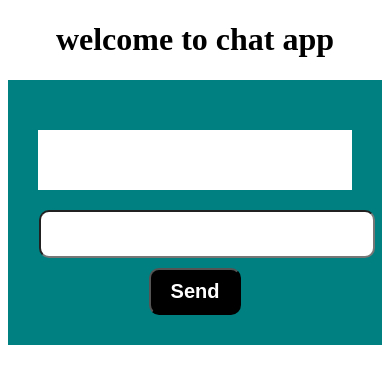
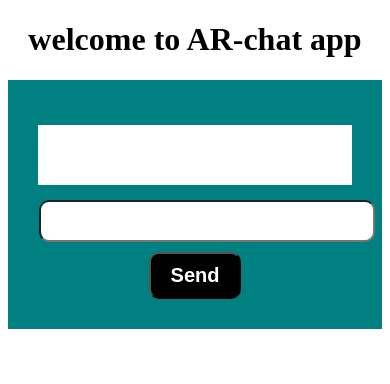
Before and after one commit to engr-ab/ab-chat-app, a website: page public/index.html in a window 390 px wide. Drawn offline with nearby package versions, Linux system fonts and the light colour scheme; no server answers.

Commit message:
font size for mobile

```diff
--- a/public/css/style.css
+++ b/public/css/style.css
@@ -47,12 +47,12 @@ button{
 
 @media only screen and (max-width: 600px) {
     #messages{
-        font-size: 20px;
+        font-size: 15px;
         padding: 30px;
 
     }
     input{
-        font-size: 20px;
+        font-size: 15px;
     }
 
 }
--- a/public/index.html
+++ b/public/index.html
@@ -8,7 +8,7 @@
     <title>Chat App</title>
 </head>
 <body>
-    <h1>welcome to chat app</h1>
+    <h1>welcome to AR-chat app</h1>
    <div id="chat-window">
        <div class="messages">
            <ol id="messages">
```
